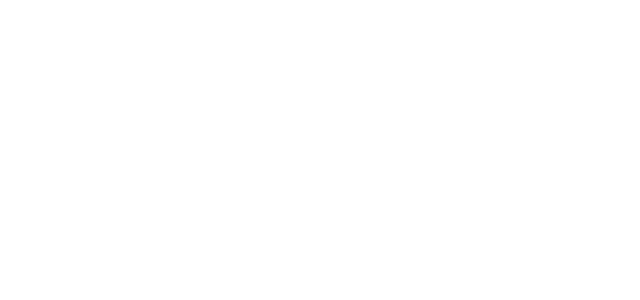
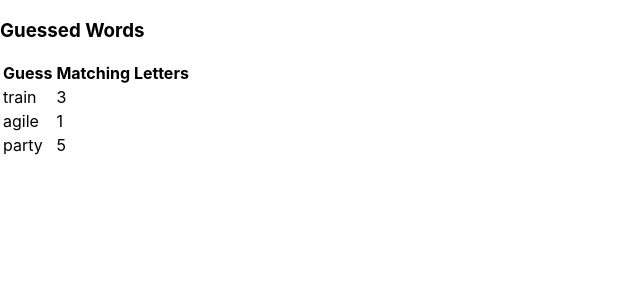
Before and after one commit to LukasMod/jest-enzyme-tests, a React (Create React App) app: page / in a window 1280 px wide. Shown: the top 300 px of the page, without its empty margins (0-640 px from the left). Built offline with nearby package versions, Linux system fonts and the light colour scheme.

Commit message:
recover manifest.json; add index.js; import to App

```diff
--- a/src/02/App.js
+++ b/src/02/App.js
@@ -1,13 +1,20 @@
 import React from 'react';
 
-import Congrats from './components/Congrats/Congrats';
+import { Congrats, GuessedWords } from './components';
 
 import './App.css';
 
 function App() {
   return (
     <div data-test="component-app">
-      <Congrats />
+      <Congrats success={false} />
+      <GuessedWords
+        guessedWords={[
+          { guessedWord: 'train', letterMatchCount: 3 },
+          { guessedWord: 'agile', letterMatchCount: 1 },
+          { guessedWord: 'party', letterMatchCount: 5 },
+        ]}
+      />
     </div>
   );
 }
--- /dev/null
+++ b/src/02/components/index.js
@@ -0,0 +1,2 @@
+export { default as Congrats } from './Congrats/Congrats';
+export { default as GuessedWords } from './GuessedWords/GuessedWords';
```
Also changed, not shown: public/manifest.json (added).
